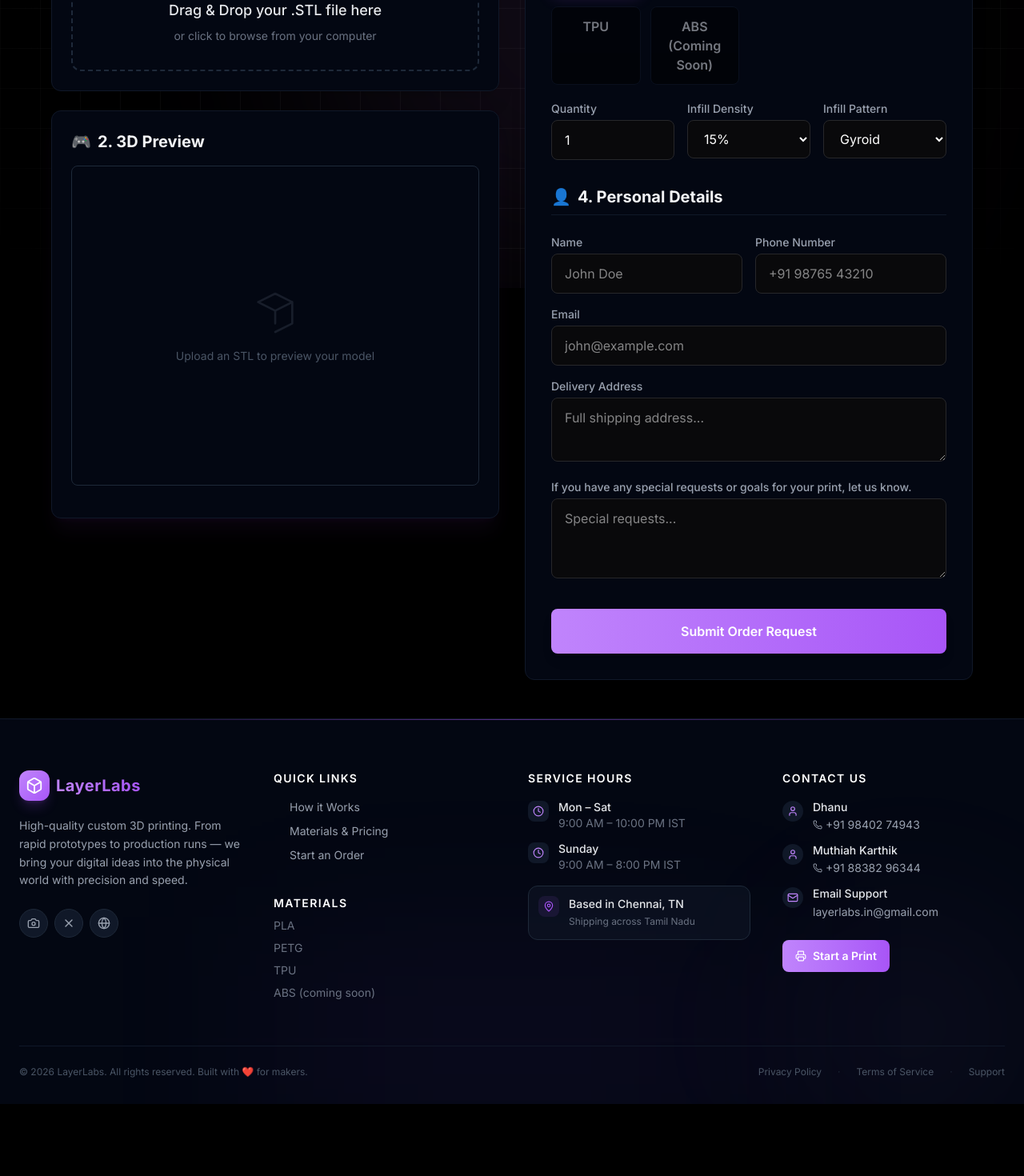
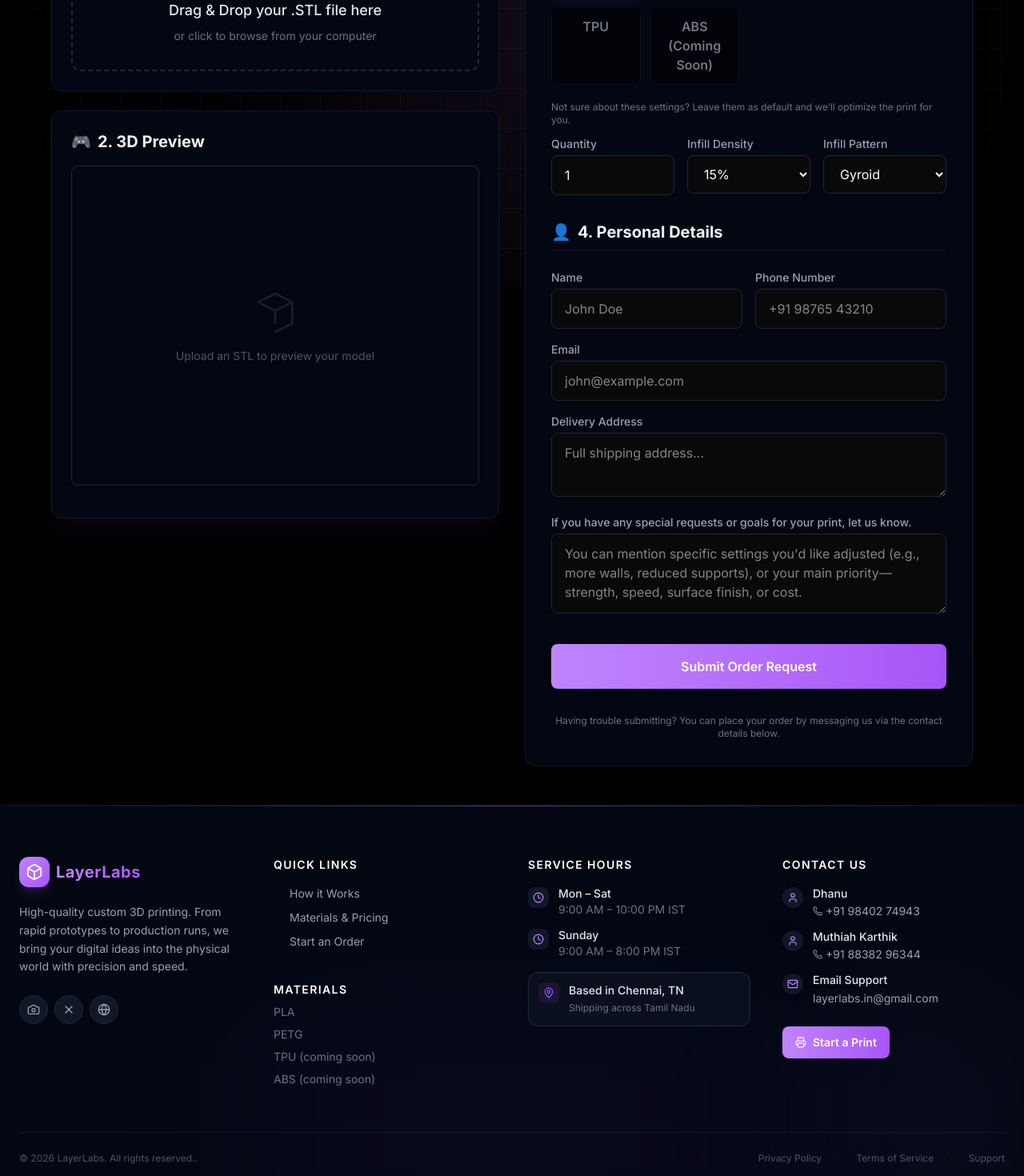
Before and after one commit to dhanupragateesh26/LayerLabs, a Next.js app in the folder frontend/: page /order in a window 1280 px wide. Shown: the part 440-1910 px from the top of the page at 80% size. Before the commit the page ends 1820 px from the top, so only its background shows below. Built offline with nearby package versions, Linux system fonts and the light colour scheme.

Commit message:
updated frontend

```diff
--- a/frontend/src/app/order/page.tsx
+++ b/frontend/src/app/order/page.tsx
@@ -352,7 +352,9 @@ export default function OrderPage() {
                       </select>
                     </div>
                   </div>
-
+                  <p className="text-xs text-gray-500 mb-3">
+                    Not sure about these settings? Leave them as default and we’ll optimize the print for you.
+                  </p>
                   <div className="grid grid-cols-3 gap-4">
                     <div>
                       <label className="block text-sm font-medium text-gray-400 mb-1">Quantity</label>
@@ -419,7 +421,9 @@ export default function OrderPage() {
                     <label className="block text-sm font-medium text-gray-400 mb-1">
                       If you have any special requests or goals for your print, let us know.
                     </label>
-                    <textarea name="comments" value={formData.comments} onChange={handleInputChange} className="input-field min-h-[100px]" placeholder="Special requests..." />
+                    <textarea name="comments" value={formData.comments} onChange={handleInputChange} className="input-field min-h-[100px]" placeholder="You can mention specific settings you'd like adjusted (e.g., more walls, reduced supports), or your main priority—strength, speed, surface finish, or cost.
+
+If you’re unsure, just leave it blank and we’ll optimize the print for you automatically" />
                   </div>
                 </div>
               </section>
@@ -448,6 +452,9 @@ export default function OrderPage() {
                   'Submit Order Request'
                 )}
               </button>
+              <p className="text-xs text-gray-500 mt-3 text-center">
+                Having trouble submitting? You can place your order by messaging us via the contact details below.
+              </p>
 
             </form>
 
--- a/frontend/src/components/ContactFooter.tsx
+++ b/frontend/src/components/ContactFooter.tsx
@@ -12,7 +12,7 @@ const QUICK_LINKS = [
   { label: 'Start an Order', href: '/order' },
 ];
 
-const MATERIALS = ['PLA', 'PETG', 'TPU', 'ABS (coming soon)'];
+const MATERIALS = ['PLA', 'PETG', 'TPU (coming soon)', 'ABS (coming soon)'];
 
 
 
@@ -58,7 +58,7 @@ export default function ContactFooter() {
               </span>
             </Link>
             <p className="text-gray-400 leading-relaxed text-sm max-w-xs">
-              High-quality custom 3D printing. From rapid prototypes to production runs — we bring your digital ideas into the physical world with precision and speed.
+              High-quality custom 3D printing. From rapid prototypes to production runs, we bring your digital ideas into the physical world with precision and speed.
             </p>
 
             {/* Social icons */}
@@ -192,7 +192,7 @@ export default function ContactFooter() {
         {/* ── Bottom bar ── */}
         <div className="pt-6 border-t border-gray-900 flex flex-col sm:flex-row items-center justify-between gap-4">
           <p className="text-gray-600 text-xs text-center sm:text-left">
-            © {new Date().getFullYear()} LayerLabs. All rights reserved. Built with ❤️ for makers.
+            © {new Date().getFullYear()} LayerLabs. All rights reserved..
           </p>
           <div className="flex items-center gap-5 text-xs">
             <a href="#" className="text-gray-600 hover:text-gray-400 transition-colors">Privacy Policy</a>
```
